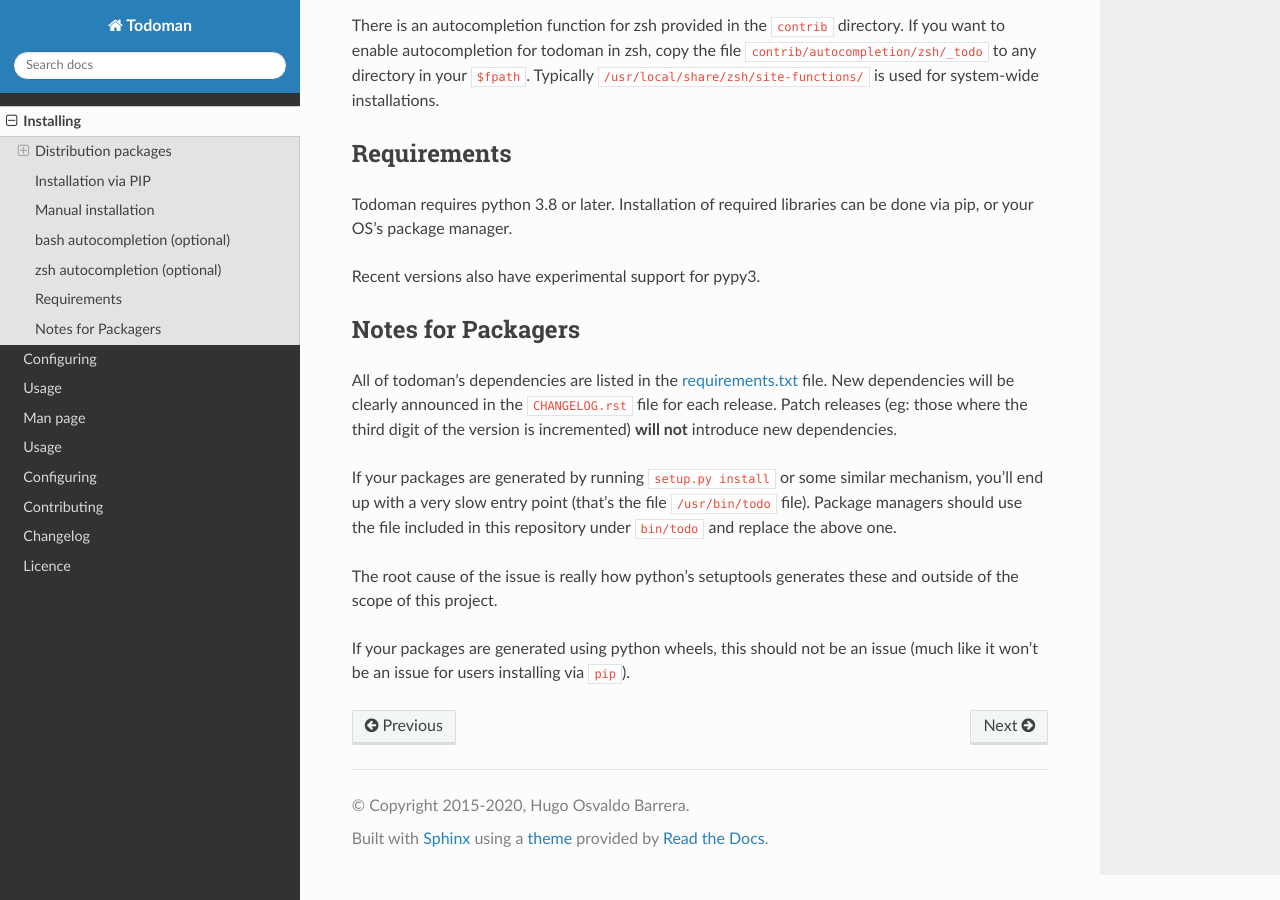
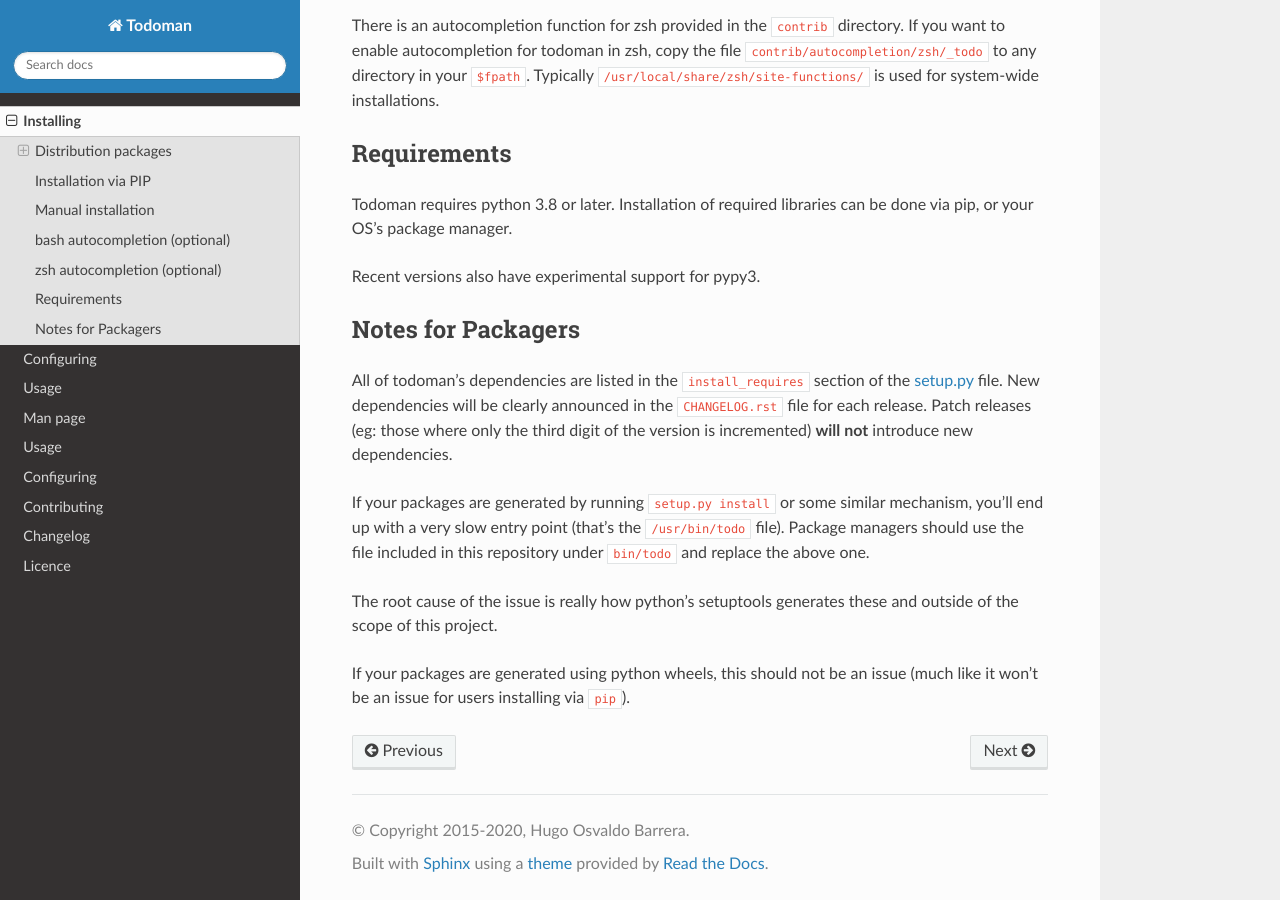
Before and after one commit to pimutils/todoman, a Sphinx documentation site: the page built from docs/source/install.rst, in a window 1280 px wide and 900 px high, scrolled down 1508 px. Built offline with Sphinx 7.4.7 and the Read the Docs theme 2.0.0, drawn with Linux system fonts in a browser that asks for light colours; the version number could not be read and is left out.

Commit message:
Make minor improvements to the docs

```diff
--- a/docs/source/contributing.rst
+++ b/docs/source/contributing.rst
@@ -28,8 +28,8 @@
 reformat code that may have any inconsistencies.
 
 Commits should follow `Git Commit Guidelines`_ whenever possible, including
-rewriting branch histories to remove any noise, and using a 50-message
-imperative present tense for commit summary messages.
+rewriting branch histories to remove any noise, and using a imperative present
+tense for commit summary messages (50 characters maximum).
 
 All commits should pass all tests to facilitate bisecting in future.
 
--- a/docs/source/install.rst
+++ b/docs/source/install.rst
@@ -87,13 +87,14 @@
 Notes for Packagers
 -------------------
 
-All of todoman's dependencies are listed in the requirements.txt_ file. New
-dependencies will be clearly announced in the ``CHANGELOG.rst`` file for each
-release. Patch releases (eg: those where the third digit of the version is
-incremented) **will not** introduce new dependencies.
+All of todoman's dependencies are listed in the ``install_requires`` section of
+the setup.py_ file. New dependencies will be clearly announced in the
+``CHANGELOG.rst`` file for each release. Patch releases (eg: those where only
+the third digit of the version is incremented) **will not** introduce new
+dependencies.
 
 If your packages are generated by running ``setup.py install`` or some similar
-mechanism, you'll end up with a very slow entry point (that's the file
+mechanism, you'll end up with a very slow entry point (that's the
 ``/usr/bin/todo`` file). Package managers should use the file included in this
 repository under ``bin/todo`` and replace the above one.
 
@@ -103,4 +104,4 @@
 If your packages are generated using python wheels, this should not be an issue
 (much like it won't be an issue for users installing via ``pip``).
 
-.. _requirements.txt: https://github.com/pimutils/todoman/blob/master/requirements.txt
+.. _setup.py: https://github.com/pimutils/todoman/blob/main/setup.py
```
